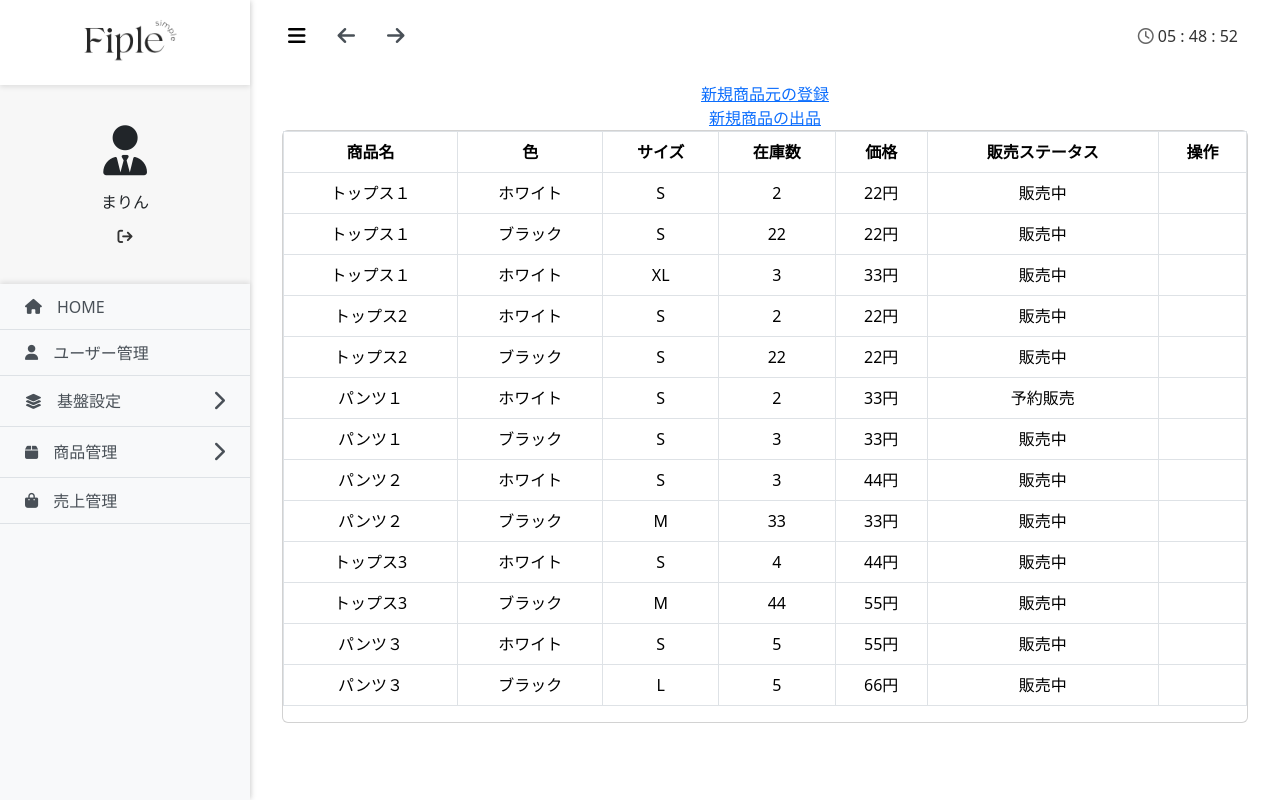
After one commit to JunOkada01/fiple, a Django app: page /stock/ in a window 1280 px wide. The commit adds this page. Run offline with Django 4.2, Linux system fonts and the light colour scheme; a user stored in the database is signed in; data comes from the database, SQL or seed files in the repository; some libraries are stand-ins or nearby versions.

Commit message:
在庫管理機能を追加し、売上管理へのリンクを追加。注文時に在庫数を更新する処理を実装。

```diff
--- a/backend/fiplejango/fipleapp/templates/admin_top.html
+++ b/backend/fiplejango/fipleapp/templates/admin_top.html
@@ -24,7 +24,7 @@
                 <p>商品管理</p>
             </div>
         </a>
-        <a href="" class="icon-link">
+        <a href="{% url 'fipleapp:stock' %}" class="icon-link">
             <div class="icon-tile">
                 <i class="fa-solid fa-box faa-float animated-hover icons" style="color: #d8cba1;"></i>
                 <p>在庫管理</p>
--- a/backend/fiplejango/fipleapp/templates/base.html
+++ b/backend/fiplejango/fipleapp/templates/base.html
@@ -100,6 +100,11 @@
                                     <li class="submenu-item"><a href="{% url 'fipleapp:product_list' %}">商品管理</a></li>
                                 </ul>
                             </li>
+                            <!-- 売上管理 -->
+                            <li class="side-item-top">
+                                <a href="{% url 'fipleapp:sales' %}" class="item-top"><i class="fa-solid fa-bag-shopping" style="font-size: 15px;"></i>売上管理</a>
+                                <ul class="submenu border-bottom"></ul>
+                            </li>
                         </ul>
                     </div>
                 </nav>
--- /dev/null
+++ b/backend/fiplejango/fipleapp/templates/stock/stock_list.html
@@ -0,0 +1,40 @@
+{% extends 'base.html' %}
+{% block content %}
+<div class="page-container">
+    <a href="{% url 'fipleapp:product_origin_list' %}">新規商品元の登録</a>
+    <a href="{% url 'fipleapp:product_list' %}">新規商品の出品</a>
+    <div class="card">
+        <table class="table table-bordered">
+            <thead>
+                <tr>
+                    <th>商品名</th>
+                    <th>色</th>
+                    <th>サイズ</th>
+                    <th>在庫数</th>
+                    <th>価格</th>
+                    <th>販売ステータス</th>
+                    <th>操作</th>
+                </tr>
+            </thead>
+            <tbody>
+                {% for product in stocks %}
+                    <tr>
+                        <td>{{ product.product_origin.product_name }}</td>
+                        <td>{{ product.color.color_name }}</td>
+                        <td>{{ product.size.size_name }}</td>
+                        <td>{{ product.stock }}</td>
+                        <td>{{ product.price }}円</td>
+                        <td>{{ product.get_status_display }}</td>
+                        <td>
+                        </td>
+                    </tr>
+                {% empty %}
+                    <tr>
+                        <td colspan="7">商品が登録されていません。</td>
+                    </tr>
+                {% endfor %}
+            </tbody>
+        </table>
+    </div>
+</div>
+{% endblock %}
--- a/backend/fiplejango/fipleapp/urls.py
+++ b/backend/fiplejango/fipleapp/urls.py
@@ -82,6 +82,8 @@ urlpatterns = [
     path('password-reset/confirm/', PasswordResetConfirmView.as_view(), name='password_reset_confirm'),
     path('sales/', SalesView.as_view(), name='sales'),
     path('sales/<int:sales_id>/', SalesDetailView.as_view(), name='sales_detail'),
+    # 在庫管理
+    path('stock/', StockView.as_view(), name='stock'),
 
 
     # トークン
@@ -158,14 +160,11 @@ urlpatterns = [
     path('contacts/<int:contact_id>/', views.contact_detail, name='contact_detail'),
     path('add-contact-category/', views.add_contact_category, name='add_contact_category'),
     path('api/submit-contact-form/', views.submit_contact_form, name='submit_contact_form'),
-
     # 配達先関連
     path('api/', include(router.urls)),
-
     # 注文関連
     path('api/complete-payment/', CompletePaymentView.as_view(), name='complete_payment'),
     path('api/', include(router.urls)),
-
     # レビュー関連
     path('api/reviews/', ReviewListCreateView.as_view(), name='review-list'),
     path('api/reviews/write/', ReviewWriteView.as_view(), name='review-list-create'),
@@ -175,6 +174,6 @@ urlpatterns = [
     path('api/products/<int:product_id>/similar-fit/', check_similar_fit_users, name='similar-fit-users'),
     # ユーザー関連
     path('users/', UserSettingView.as_view(), name='user_settings'),
- path('user_list/', UserListView.as_view(), name='admin_user_list'),
- path('user_list/<int:user_id>/', UserDetailView.as_view(), name='admin_user_detail'),
+    path('user_list/', UserListView.as_view(), name='admin_user_list'),
+    path('user_list/<int:user_id>/', UserDetailView.as_view(), name='admin_user_detail'),
 ]
--- a/backend/fiplejango/fipleapp/views.py
+++ b/backend/fiplejango/fipleapp/views.py
@@ -480,8 +480,15 @@ class CompletePaymentView(APIView):
                 create_order_items = OrderItem.objects.bulk_create(order_items)
 
                 # 注文情報から売上記録を作成
-
                 self.create_sales_record(order, create_order_items)
+
+                # 在庫数の更新
+                for cart_item in cart_items:
+                    product = cart_item.product
+                    product.stock -= cart_item.quantity # 注文数分在庫を減らす
+                    if product.stock < 0:
+                        raise ValueError(f"在庫が不足しています: {product.product_origin.product_name}")
+                    product.save()
 
                 # カートをクリア
                 cart_items.delete()
@@ -1083,13 +1090,6 @@ class ProductManagementView(LoginRequiredMixin, TemplateView):
     login_url = 'fipleapp:admin_login'
     redirect_field_name = 'redirect_to'
     template_name = 'product_management/top.html'
-
-# 商品元関連----------------------------------------------------------------------------------------
-class ProductManagementView(LoginRequiredMixin, TemplateView):
-    login_url = 'fipleapp:admin_login'
-    redirect_field_name = 'redirect_to'
-    template_name = 'product_management/top.html'
-
 
 class ProductOriginListView(LoginRequiredMixin, ListView):
     login_url = 'fipleapp:admin_login'
@@ -2633,3 +2633,13 @@ class SalesDetailView(LoginRequiredMixin, DetailView):
     他モデルからのデータ取得等の関数を追加予定
     売上詳細に必要なものを検討
     """
+
+class StockView(LoginRequiredMixin, ListView):
+    login_url = 'fipleapp:admin_login'
+    redirect_field_name = 'redirect_to'
+    template_name = 'stock/stock_list.html'
+    context_object_name = 'stocks'
+    paginate_by = 20
+    model = Product
+    def get_queryset(self):
+        return Product.objects.all().select_related('product_origin', 'color', 'size')
```
